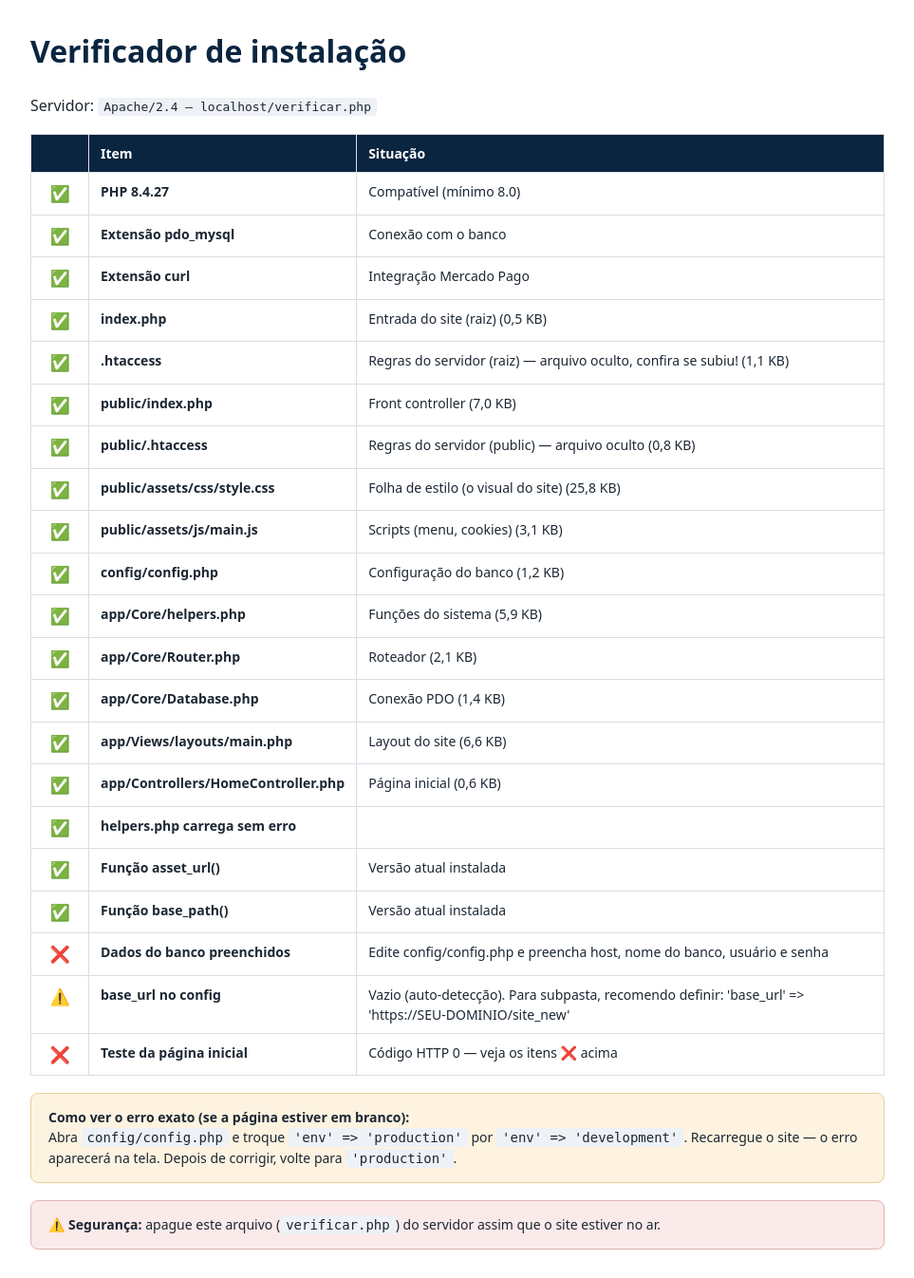
After one commit to flaviospina/site_pr_elias, a PHP site: page /verificar.php in a window 1280 px wide. The commit adds this page. Shown: the whole page at 95% size, without its empty margins (158-1121 px from the left). Run offline with PHP 8.4, Linux system fonts and the light colour scheme; tables that the repository leaves empty hold one stand-in row (values such as "Sample post"); data that the repository does not hold is empty.

Commit message:
Adiciona verificador de instalação e proteção contra tela branca
- verificar.php (raiz): página de diagnóstico em português que checa
  versão do PHP, extensões, presença/tamanho dos arquivos essenciais,
  versão do helpers (asset_url/base_path), config, conexão e tabelas do
  banco, e faz um teste real da home — com instrução de como exibir o
  erro exato (env=development). Deve ser apagado após a instalação.
- public/index.php: define asset_url() de reserva quando o helpers.php
  do servidor é de versão antiga, evitando fatal (tela branca) por
  função indefinida quando o upload dos arquivos fica pela metade.

```diff
--- /dev/null
+++ b/verificar.php
@@ -0,0 +1,170 @@
+<?php
+/**
+ * VERIFICADOR DE INSTALAÇÃO — Site Pr. Elias
+ *
+ * Acesse pelo navegador: https://seusite.com.br/site_new/verificar.php
+ * Ele mostra, em português, tudo o que está certo (✅) e errado (❌) no servidor.
+ *
+ * ⚠️ APAGUE ESTE ARQUIVO depois que o site estiver funcionando.
+ */
+
+error_reporting(E_ALL);
+ini_set('display_errors', '1');
+header('Content-Type: text/html; charset=utf-8');
+
+$root = __DIR__;
+$ok = '✅'; $bad = '❌'; $warn = '⚠️';
+$rows = [];
+$fatal = false;
+
+function row(&$rows, string $status, string $item, string $detail = ''): void
+{
+    $rows[] = [$status, $item, $detail];
+}
+
+/* 1. Versão do PHP e extensões */
+row($rows, version_compare(PHP_VERSION, '8.0', '>=') ? $ok : $bad,
+    'PHP ' . PHP_VERSION,
+    version_compare(PHP_VERSION, '8.0', '>=') ? 'Compatível (mínimo 8.0)' : 'INCOMPATÍVEL — mude a versão do PHP para 8.1+ no cPanel (Select PHP Version)');
+if (version_compare(PHP_VERSION, '8.0', '<')) $fatal = true;
+
+foreach (['pdo_mysql' => 'Conexão com o banco', 'curl' => 'Integração Mercado Pago'] as $ext => $why) {
+    row($rows, extension_loaded($ext) ? $ok : $bad, "Extensão $ext", extension_loaded($ext) ? $why : "FALTANDO — ative no cPanel (Select PHP Version > Extensions): $why");
+}
+
+/* 2. Arquivos essenciais */
+$files = [
+    'index.php'                       => 'Entrada do site (raiz)',
+    '.htaccess'                       => 'Regras do servidor (raiz) — arquivo oculto, confira se subiu!',
+    'public/index.php'                => 'Front controller',
+    'public/.htaccess'                => 'Regras do servidor (public) — arquivo oculto',
+    'public/assets/css/style.css'     => 'Folha de estilo (o visual do site)',
+    'public/assets/js/main.js'        => 'Scripts (menu, cookies)',
+    'config/config.php'               => 'Configuração do banco',
+    'app/Core/helpers.php'            => 'Funções do sistema',
+    'app/Core/Router.php'             => 'Roteador',
+    'app/Core/Database.php'           => 'Conexão PDO',
+    'app/Views/layouts/main.php'      => 'Layout do site',
+    'app/Controllers/HomeController.php' => 'Página inicial',
+];
+foreach ($files as $f => $why) {
+    $exists = is_file("$root/$f");
+    $size = $exists ? filesize("$root/$f") : 0;
+    row($rows, $exists && $size > 0 ? $ok : $bad, $f,
+        $exists && $size > 0 ? "$why (" . number_format($size / 1024, 1, ',', '.') . ' KB)'
+        : "NÃO ENCONTRADO ou vazio — reenvie este arquivo por FTP ($why)");
+    if (!$exists && in_array($f, ['public/index.php', 'config/config.php', 'app/Core/helpers.php'])) $fatal = true;
+}
+
+/* 3. Sintaxe e funções dos arquivos-chave */
+if (is_file("$root/app/Core/helpers.php")) {
+    try {
+        require_once "$root/app/Core/helpers.php";
+        row($rows, $ok, 'helpers.php carrega sem erro', '');
+        row($rows, function_exists('asset_url') ? $ok : $warn, 'Função asset_url()',
+            function_exists('asset_url') ? 'Versão atual instalada'
+            : 'Versão ANTIGA de app/Core/helpers.php no servidor — reenvie o arquivo atualizado');
+        row($rows, function_exists('base_path') ? $ok : $warn, 'Função base_path()',
+            function_exists('base_path') ? 'Versão atual instalada' : 'Versão ANTIGA — reenvie app/Core/helpers.php');
+    } catch (\Throwable $e) {
+        row($rows, $bad, 'helpers.php com ERRO', get_class($e) . ': ' . $e->getMessage() . ' (linha ' . $e->getLine() . ') — o upload pode ter corrompido o arquivo; reenvie-o');
+        $fatal = true;
+    }
+}
+
+/* 4. Configuração e banco de dados */
+$cfg = null;
+if (is_file("$root/config/config.php")) {
+    try {
+        $cfg = require "$root/config/config.php";
+        $dbc = $cfg['db'] ?? [];
+        $configured = ($dbc['pass'] ?? '') !== 'TROQUE_ESTA_SENHA' && ($dbc['pass'] ?? '') !== '';
+        row($rows, $configured ? $ok : $bad, 'Dados do banco preenchidos',
+            $configured ? 'host=' . ($dbc['host'] ?? '?') . ', banco=' . ($dbc['name'] ?? '?')
+            : 'Edite config/config.php e preencha host, nome do banco, usuário e senha');
+        if ($configured) {
+            try {
+                $pdo = new PDO(
+                    'mysql:host=' . $dbc['host'] . ';dbname=' . $dbc['name'] . ';charset=utf8mb4',
+                    $dbc['user'], $dbc['pass'],
+                    [PDO::ATTR_ERRMODE => PDO::ERRMODE_EXCEPTION, PDO::ATTR_TIMEOUT => 5]
+                );
+                row($rows, $ok, 'Conexão com o banco de dados', 'Conectado com sucesso');
+                foreach (['settings', 'books', 'sermons', 'devotionals', 'users'] as $t) {
+                    try {
+                        $n = $pdo->query("SELECT COUNT(*) FROM `$t`")->fetchColumn();
+                        row($rows, $ok, "Tabela $t", "$n registro(s)");
+                    } catch (\Throwable $e) {
+                        row($rows, $bad, "Tabela $t", 'NÃO EXISTE — importe database/schema.sql (e os seeds) pelo phpMyAdmin');
+                    }
+                }
+            } catch (\Throwable $e) {
+                row($rows, $bad, 'Conexão com o banco de dados', 'FALHOU: ' . $e->getMessage() . ' — confira usuário/senha e se o usuário foi associado ao banco no cPanel');
+            }
+        }
+        $bu = $cfg['base_url'] ?? '';
+        row($rows, $bu !== '' ? $ok : $warn, 'base_url no config',
+            $bu !== '' ? $bu : "Vazio (auto-detecção). Para subpasta, recomendo definir: 'base_url' => 'https://SEU-DOMINIO/site_new'");
+    } catch (\Throwable $e) {
+        row($rows, $bad, 'config/config.php com ERRO', $e->getMessage() . ' — o arquivo pode estar corrompido; corrija a sintaxe');
+        $fatal = true;
+    }
+}
+
+/* 5. Teste real da página inicial (o que o visitante vê) */
+$homeTest = ['status' => $warn, 'msg' => 'Não testado'];
+if (!$fatal && is_file("$root/public/index.php")) {
+    $probe = @file_get_contents(
+        (isset($_SERVER['HTTPS']) && $_SERVER['HTTPS'] !== 'off' ? 'https' : 'http') . '://' . $_SERVER['HTTP_HOST'] .
+        rtrim(dirname($_SERVER['SCRIPT_NAME']), '/') . '/',
+        false,
+        stream_context_create(['http' => ['timeout' => 10, 'ignore_errors' => true]])
+    );
+    $code = 0;
+    if (isset($http_response_header[0]) && preg_match('/\s(\d{3})\s/', $http_response_header[0], $m)) $code = (int) $m[1];
+    if ($code === 200 && $probe !== false && strpos($probe, '</html>') !== false) {
+        $homeTest = ['status' => $ok, 'msg' => "Página inicial respondeu 200 e renderizou até o fim"];
+    } elseif ($probe !== false && trim((string) $probe) === '') {
+        $homeTest = ['status' => $bad, 'msg' => "Resposta em BRANCO (código $code) — erro fatal do PHP. Veja a seção 'Como ver o erro exato' abaixo"];
+    } else {
+        $homeTest = ['status' => $bad, 'msg' => "Código HTTP $code — veja os itens ❌ acima"];
+    }
+}
+row($rows, $homeTest['status'], 'Teste da página inicial', $homeTest['msg']);
+
+/* Saída */
+?>
+<!DOCTYPE html>
+<html lang="pt-BR">
+<head><meta charset="utf-8"><title>Verificador — Site Pr. Elias</title>
+<style>
+body{font-family:system-ui,Arial,sans-serif;max-width:900px;margin:30px auto;padding:0 16px;color:#1c2733;line-height:1.5}
+h1{color:#0A2540}
+table{border-collapse:collapse;width:100%;margin:18px 0}
+td,th{border:1px solid #d9dee5;padding:9px 12px;text-align:left;vertical-align:top;font-size:14px}
+th{background:#0A2540;color:#fff}
+td:first-child{width:36px;text-align:center;font-size:17px}
+.box{background:#fdf3e0;border:1px solid #e5cd96;border-radius:8px;padding:14px 18px;margin:18px 0;font-size:14px}
+code{background:#eef1f5;padding:2px 6px;border-radius:4px}
+</style></head>
+<body>
+<h1>Verificador de instalação</h1>
+<p>Servidor: <code><?= htmlspecialchars(($_SERVER['SERVER_SOFTWARE'] ?? '?') . ' — ' . ($_SERVER['HTTP_HOST'] ?? '') . ($_SERVER['REQUEST_URI'] ?? '')) ?></code></p>
+<table>
+<tr><th></th><th>Item</th><th>Situação</th></tr>
+<?php foreach ($rows as [$s, $i, $d]): ?>
+<tr><td><?= $s ?></td><td><strong><?= htmlspecialchars($i) ?></strong></td><td><?= htmlspecialchars($d) ?></td></tr>
+<?php endforeach; ?>
+</table>
+
+<div class="box">
+<strong>Como ver o erro exato (se a página estiver em branco):</strong><br>
+Abra <code>config/config.php</code> e troque <code>'env' =&gt; 'production'</code> por <code>'env' =&gt; 'development'</code>.
+Recarregue o site — o erro aparecerá na tela. Depois de corrigir, volte para <code>'production'</code>.
+</div>
+
+<div class="box" style="background:#fbeaea;border-color:#e2b4b4">
+<strong>⚠️ Segurança:</strong> apague este arquivo (<code>verificar.php</code>) do servidor assim que o site estiver no ar.
+</div>
+</body>
+</html>
```
Also changed, not shown: public/index.php (+10 -0 lines).
